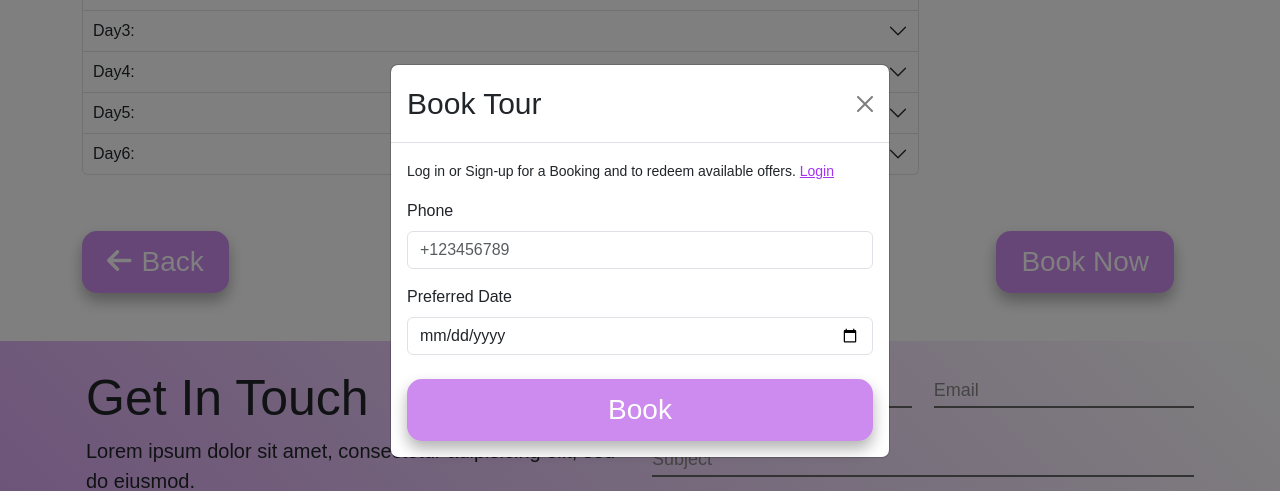
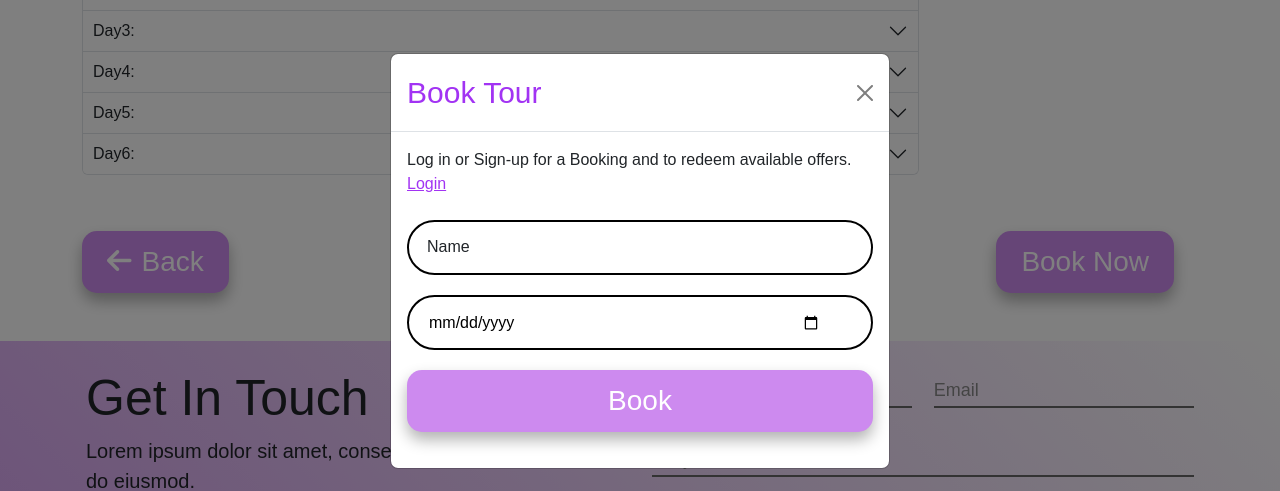
Before and after one commit to ishitamangroliya7/Tour-Package-Website, a plain HTML site: page saurastra.html in a window 1280 px wide. Both pictures are taken after a click on the button "Book Now". Shown: the part 1255-1746 px from the top of the page. Drawn offline with nearby package versions, Linux system fonts and the light colour scheme; a web font is replaced by a local one.

Commit message:
Update saurastra.html

```diff
--- a/saurastra.html
+++ b/saurastra.html
@@ -216,29 +216,31 @@
                     </div>
             </section>
 
-            <div class="modal fade" id="bookTourModal" tabindex="-1" aria-labelledby="bookTourModalLabel" aria-hidden="true">
+            <div class="modal fade" id="bookTourModal" tabindex="-1" aria-labelledby="bookTourModalLabel"
+                aria-hidden="true">
                 <div class="modal-dialog modal-dialog-centered">
                     <div class="modal-content">
                         <div class="modal-header">
-                            <h4 class="modal-title" id="bookTourModalLabel">Book Tour</h4>
+                            <h4 class="modal-title secondary" id="bookTourModalLabel">Book Tour</h4>
                             <button type="button" class="btn-close" data-bs-dismiss="modal" aria-label="Close"></button>
                         </div>
                         <div class="modal-body">
-                            <form>
-                                <div class="mb-3">
-                                   <small>Log in or Sign-up for a Booking and to redeem available offers.
-                                    <a class="secondary" href="#" data-bs-toggle="modal" data-bs-target="#loginModal">Login</a> </small>
+                            <div class="loginBox">
+                                <div class="mb-4">
+                                    <span>Log in or Sign-up for a Booking and to redeem available offers.
+                                        <a class="secondary" href="login.html">Login</a> </span>
                                 </div>
-                                <div class="mb-3">
-                                    <label for="tourPhone" class="form-label">Phone</label>
-                                    <input type="phone" class="form-control" id="tourPhone" placeholder="+123456789">
+                                <div class="inputBox">
+                                    <input type="text" id="user" class="inputField" required>
+                                    <label for="user" class="label">Name</label>
                                 </div>
-                                <div class="mb-4">
-                                    <label for="tourDate" class="form-label">Preferred Date</label>
-                                    <input type="date" class="form-control" id="tourDate">
+                                <div class="inputBox">
+                                    <input type="date" id="date" class="inputField" required>
                                 </div>
-                                <a href="book.html"><button type="button" class="btn theme-btn w-100">Book</button></a>
-                            </form>
+                                <div class="inputBox">
+                                    <a href="book.html"><input type="submit" class="theme-btn w-100" value="Book"></a>
+                                </div>
+                            </div>
                         </div>
                     </div>
                 </div>
```
